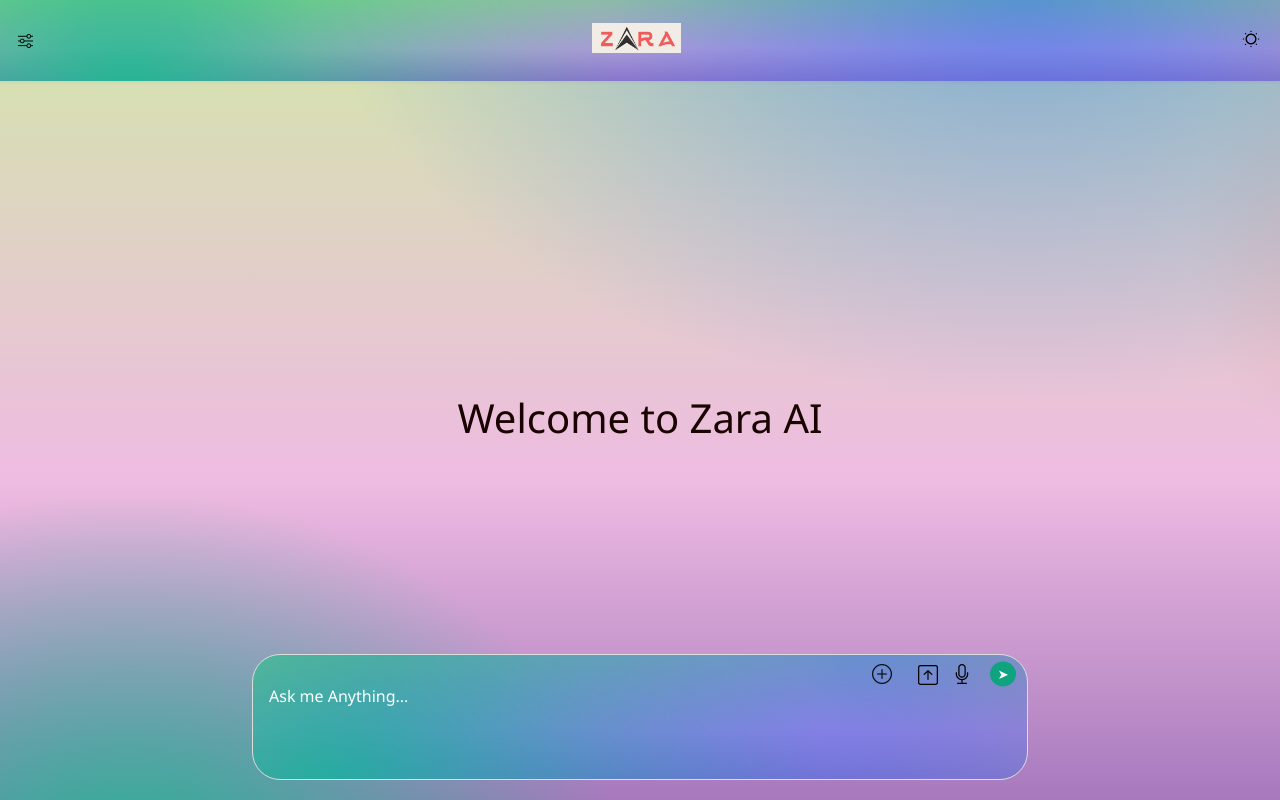
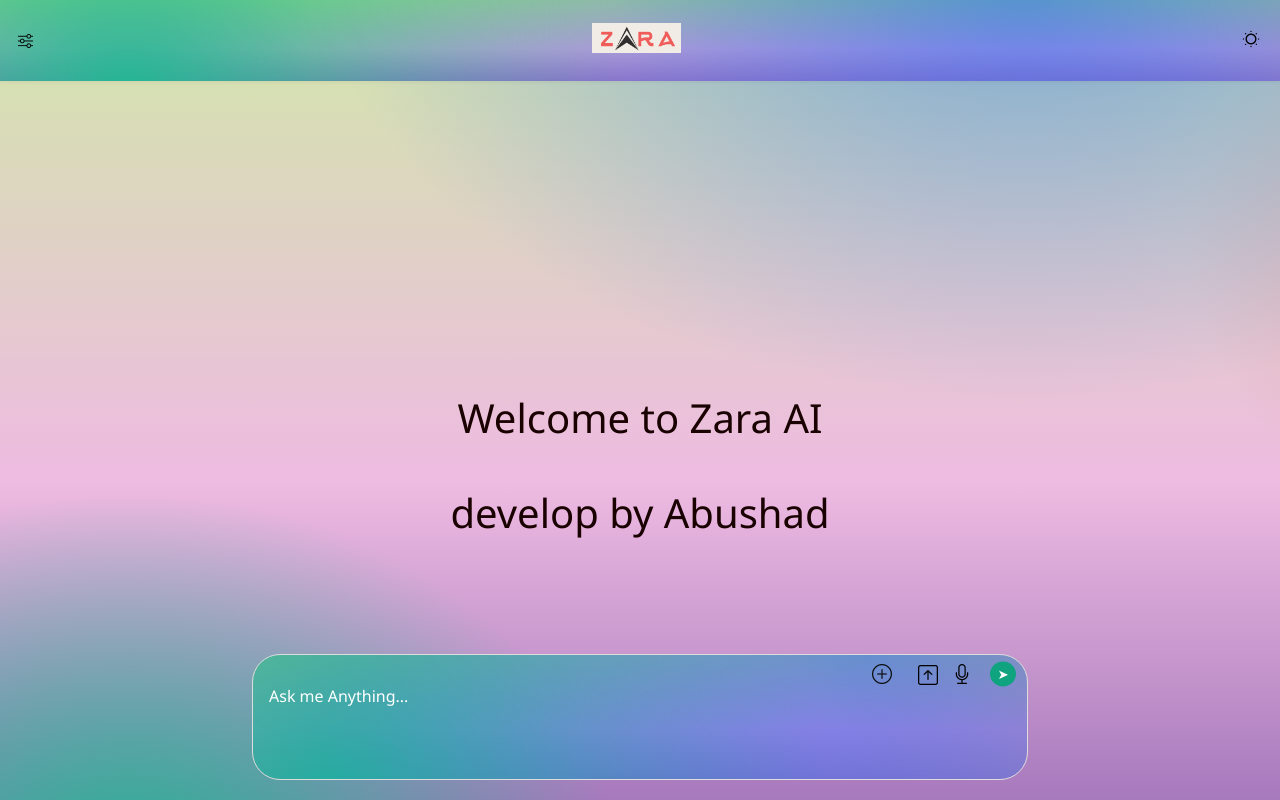
Before and after one commit to mohdabushad/ZaraAi, a plain HTML site: page docs/index.html in a window 1280 px wide. Drawn offline with nearby package versions, Linux system fonts and the light colour scheme.

Commit message:
Update welcome message in index.html

```diff
--- a/docs/index.html
+++ b/docs/index.html
@@ -49,7 +49,7 @@
     </div>
 
     <div class="chat-container" id="chat-container">
-        <div id="welcome-heading" class="center-heading">Welcome to Zara AI</div>
+        <div id="welcome-heading" class="center-heading">Welcome to Zara AI <p> develop by Abushad</p></div>
     </div>
 
     <form id="chat-form">
```
